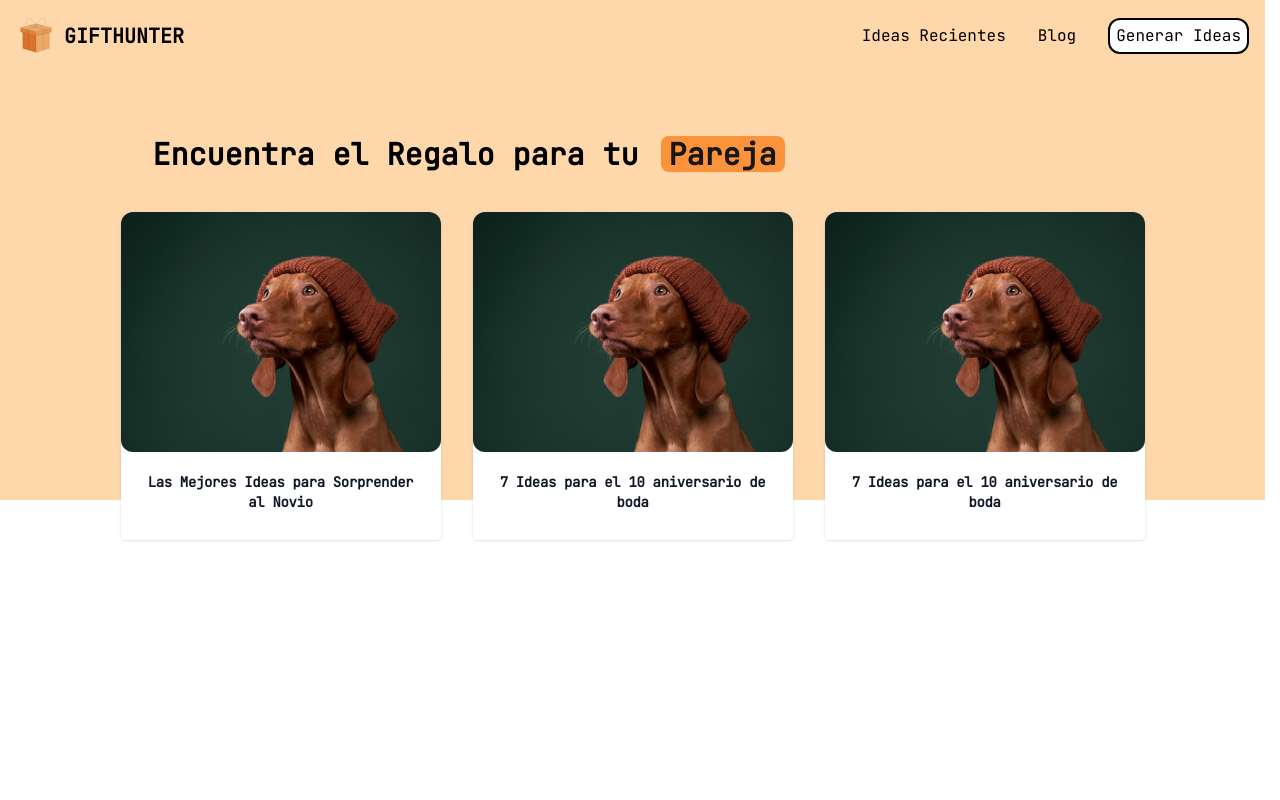
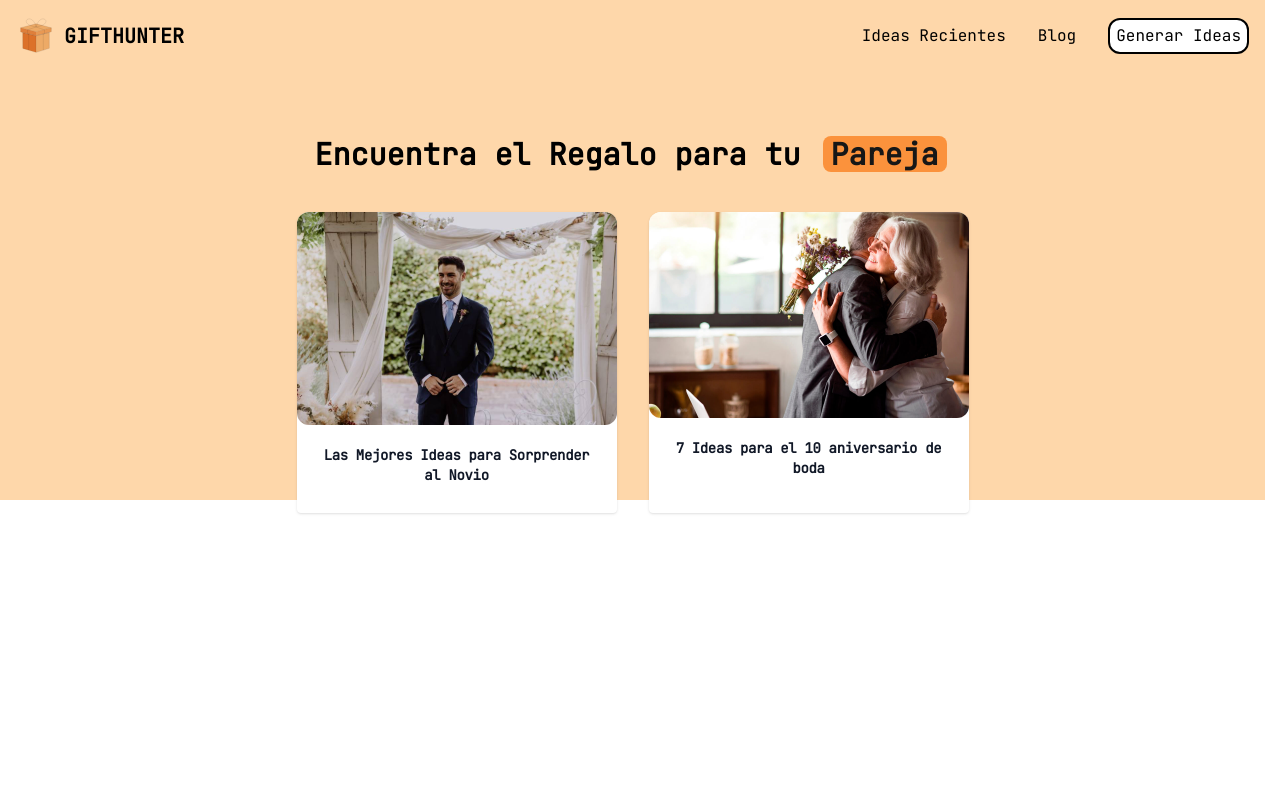
Before and after one commit to sergitejada/MiduVercelHackathon, a Next.js app: page /blog in a window 1280 px wide. Shown: the top 800 px of the page. Built offline with nearby package versions, Linux system fonts and the light colour scheme.

Commit message:
modificar img

```diff
--- a/src/app/blog/page.tsx
+++ b/src/app/blog/page.tsx
@@ -16,19 +16,13 @@ export default function RegalosParaPage() {
 						</div>
 						<div className="flex flex-wrap justify-center gap-8">
 							<CardArticle
-								src="/assets/stock.avif"
+								src="/assets/novio_boda.jpeg"
 								title="Las Mejores Ideas para Sorprender al Novio"
 								description=""
 								link="/blog/boda/regalos-para-boda-hombre-mejores-ideas"
 							/>
 							<CardArticle
-								src="/assets/stock.avif"
-								title="7 Ideas para el 10 aniversario de boda"
-								description=""
-								link="/blog/aniversario/7-ideas-regalos-para-10-aniversario-boda"
-							/>
-							<CardArticle
-								src="/assets/stock.avif"
+								src="/assets/aniversario_boda.jpg"
 								title="7 Ideas para el 10 aniversario de boda"
 								description=""
 								link="/blog/aniversario/7-ideas-regalos-para-10-aniversario-boda"
```
